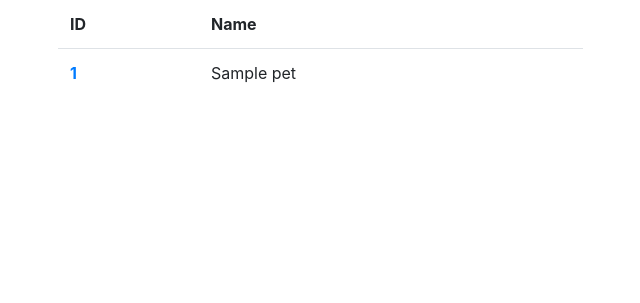
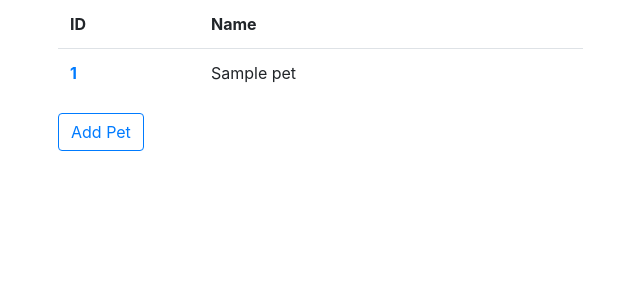
Before and after one commit to DavidMoranchel/python_primera_generacion, a Django app: page /vet/owners/1/ in a window 1280 px wide. Shown: the part 345-648 px from the top of the page, without its empty margins (42-682 px from the left). Run offline with Django 3.2, Linux system fonts and the light colour scheme; tables that the repository leaves empty hold one stand-in row (values such as "Sample post"); some libraries are stand-ins or nearby versions.

Commit message:
add template in detail

```diff
--- a/dogtor/templates/vet/owners/detail.html
+++ b/dogtor/templates/vet/owners/detail.html
@@ -35,6 +35,7 @@
           </tr>
           {% endfor %}
       </table>
+      <a type="button" class="btn btn-outline-primary" href="{% url 'vet:pets_create' %}">Add Pet</a>
     </div>
   </div>
 </div>
```
